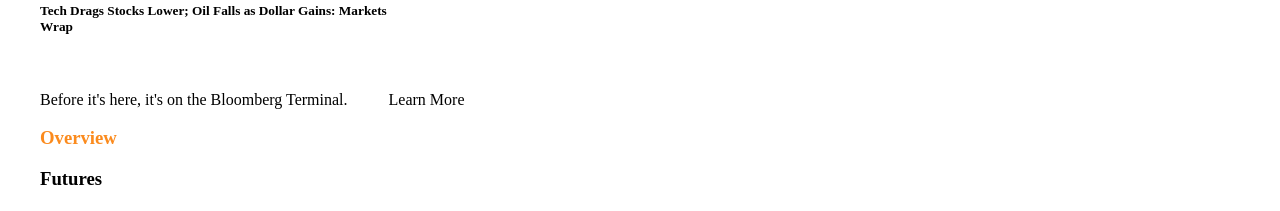
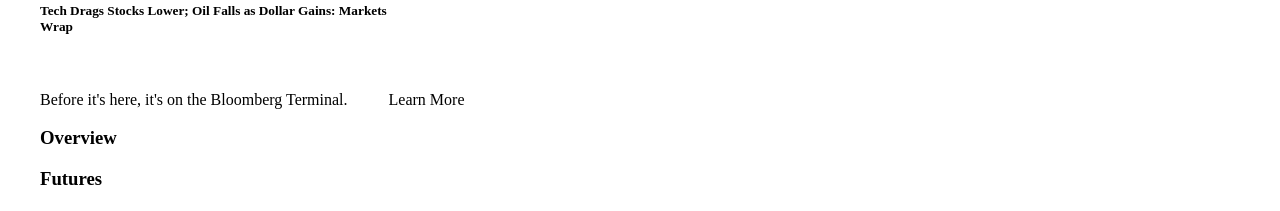
Before and after one commit to Christianq010/vue_stock-trader, a Vue app: page / in a window 1280 px wide. Shown: the part 860-1071 px from the top of the page. Built offline with nearby package versions, Linux system fonts and the light colour scheme; some icons are missing; the HTML template or start-up script is replaced by a standard one.

Commit message:
Feat: Add active css class to section tabs

```diff
--- a/src/components/Main/Content/SectionTabs.vue
+++ b/src/components/Main/Content/SectionTabs.vue
@@ -1,9 +1,9 @@
 <template>
     <div class="div-block-4 main-tab-div">
-        <router-link to="/stocks" class="router-link">
-            <h3 class="heading-3 main-tabs selected">Overview</h3>
+        <router-link to="/stocks" class="router-link" activeClass="selected">
+            <h3 class="heading-3 main-tabs">Overview</h3>
         </router-link>
-        <router-link to="/futures" class="router-link">
+        <router-link to="/futures" class="router-link" activeClass="selected">
             <h3 class="heading-3 main-tabs">Futures</h3>
         </router-link>
         <h3 class="heading-3 main-tabs">Americas</h3>
```
